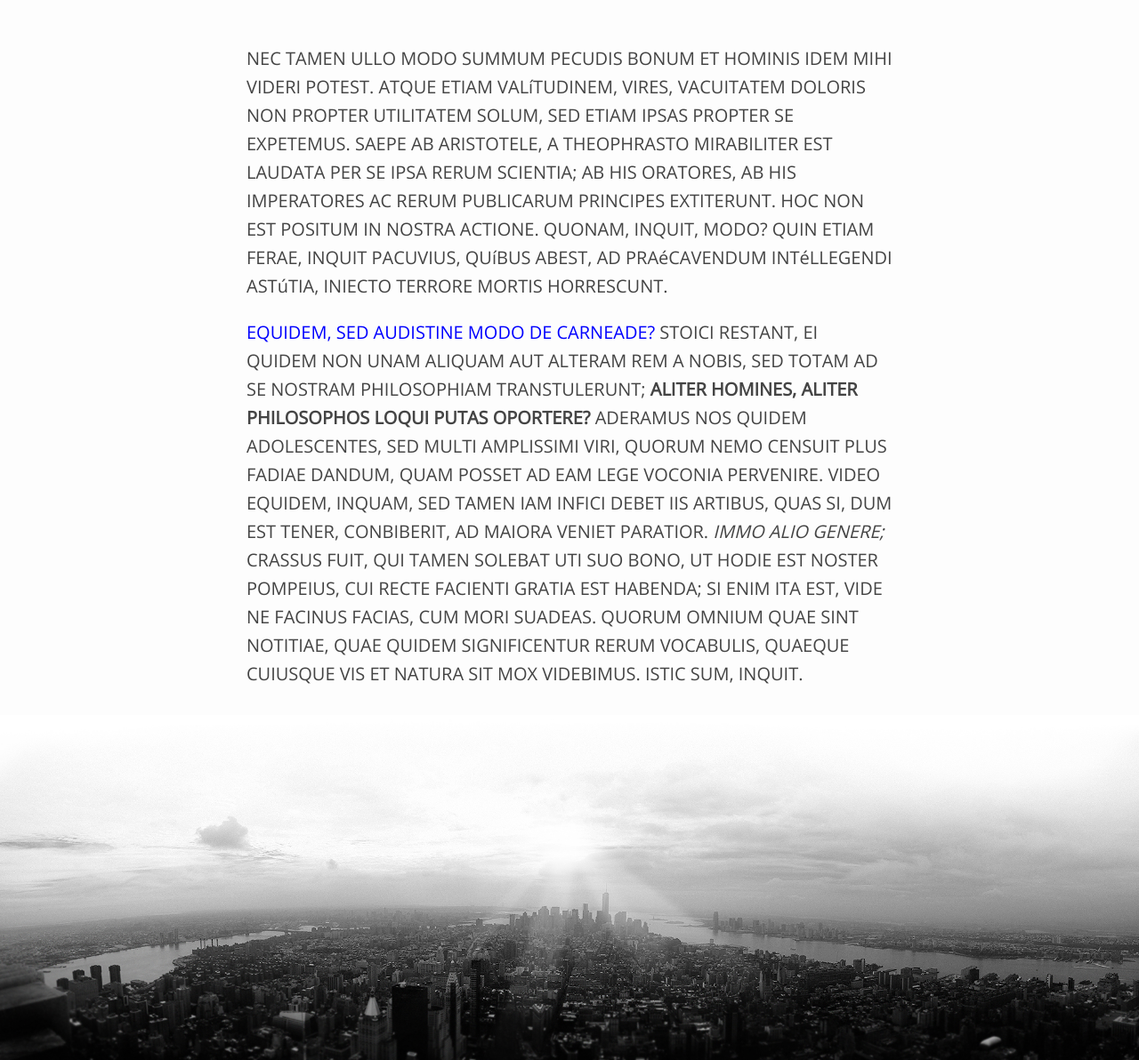
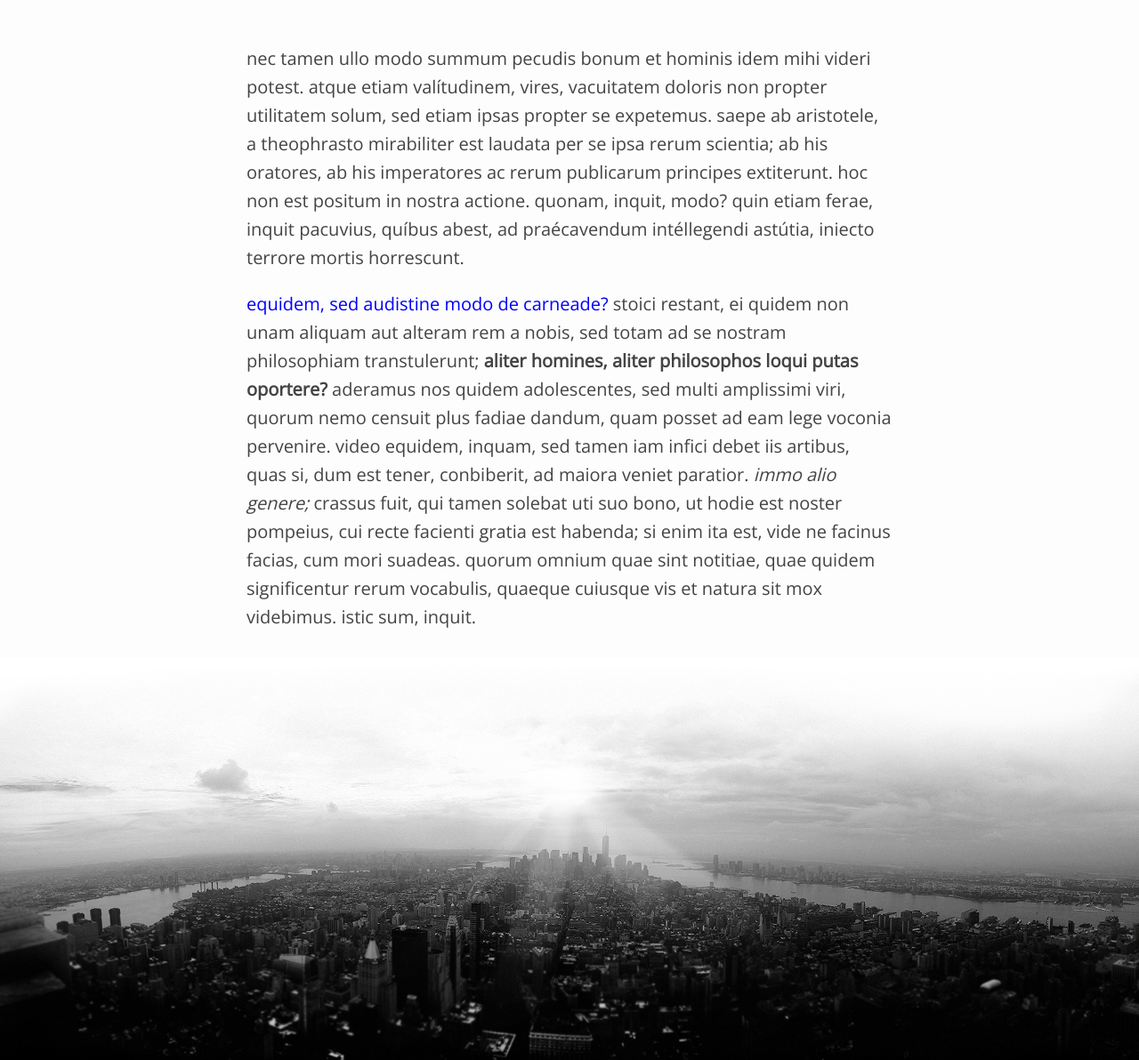
Before and after one commit to scaperoth/scaperoth.github.io, a Jekyll site: the page built from about/index.html, in a window 1280 px wide and 1400 px high, scrolled down 292 px. Shown: the part 208-1400 px from the top of the window at 89% size. Built offline with Jekyll 4.4.1, drawn with Linux system fonts in a browser that asks for light colours; some web fonts are replaced; some of the changed text lies outside the part shown.

Commit message:
updated text on about page

```diff
--- a/about/index.html
+++ b/about/index.html
@@ -6,10 +6,10 @@ title: About
 subtitle: This is the about page
 ---
 
-NEC TAMEN ULLO MODO SUMMUM PECUDIS BONUM ET HOMINIS IDEM MIHI VIDERI POTEST. ATQUE ETIAM VALíTUDINEM, VIRES, VACUITATEM DOLORIS NON PROPTER UTILITATEM SOLUM, SED ETIAM IPSAS PROPTER SE EXPETEMUS. SAEPE AB ARISTOTELE, A THEOPHRASTO MIRABILITER EST LAUDATA PER SE IPSA RERUM SCIENTIA; AB HIS ORATORES, AB HIS IMPERATORES AC RERUM PUBLICARUM PRINCIPES EXTITERUNT. HOC NON EST POSITUM IN NOSTRA ACTIONE. QUONAM, INQUIT, MODO? QUIN ETIAM FERAE, INQUIT PACUVIUS, QUíBUS ABEST, AD PRAéCAVENDUM INTéLLEGENDI ASTúTIA, INIECTO TERRORE MORTIS HORRESCUNT.
+nec tamen ullo modo summum pecudis bonum et hominis idem mihi videri potest. atque etiam valítudinem, vires, vacuitatem doloris non propter utilitatem solum, sed etiam ipsas propter se expetemus. saepe ab aristotele, a theophrasto mirabiliter est laudata per se ipsa rerum scientia; ab his oratores, ab his imperatores ac rerum publicarum principes extiterunt. hoc non est positum in nostra actione. quonam, inquit, modo? quin etiam ferae, inquit pacuvius, quíbus abest, ad praécavendum intéllegendi astútia, iniecto terrore mortis horrescunt.
 
 
-<A HREF='HTTP://LORIPSUM.NET/' TARGET='_BLANK'>EQUIDEM, SED AUDISTINE MODO DE CARNEADE?</A> STOICI RESTANT, EI QUIDEM NON UNAM ALIQUAM AUT ALTERAM REM A NOBIS, SED TOTAM AD SE NOSTRAM PHILOSOPHIAM TRANSTULERUNT; <B>ALITER HOMINES, ALITER PHILOSOPHOS LOQUI PUTAS OPORTERE?</B> ADERAMUS NOS QUIDEM ADOLESCENTES, SED MULTI AMPLISSIMI VIRI, QUORUM NEMO CENSUIT PLUS FADIAE DANDUM, QUAM POSSET AD EAM LEGE VOCONIA PERVENIRE. VIDEO EQUIDEM, INQUAM, SED TAMEN IAM INFICI DEBET IIS ARTIBUS, QUAS SI, DUM EST TENER, CONBIBERIT, AD MAIORA VENIET PARATIOR. <I>IMMO ALIO GENERE;</I> CRASSUS FUIT, QUI TAMEN SOLEBAT UTI SUO BONO, UT HODIE EST NOSTER POMPEIUS, CUI RECTE FACIENTI GRATIA EST HABENDA; SI ENIM ITA EST, VIDE NE FACINUS FACIAS, CUM MORI SUADEAS. QUORUM OMNIUM QUAE SINT NOTITIAE, QUAE QUIDEM SIGNIFICENTUR RERUM VOCABULIS, QUAEQUE CUIUSQUE VIS ET NATURA SIT MOX VIDEBIMUS. ISTIC SUM, INQUIT.
+<a href='http://loripsum.net/' target='_blank'>equidem, sed audistine modo de carneade?</a> stoici restant, ei quidem non unam aliquam aut alteram rem a nobis, sed totam ad se nostram philosophiam transtulerunt; <b>aliter homines, aliter philosophos loqui putas oportere?</b> aderamus nos quidem adolescentes, sed multi amplissimi viri, quorum nemo censuit plus fadiae dandum, quam posset ad eam lege voconia pervenire. video equidem, inquam, sed tamen iam infici debet iis artibus, quas si, dum est tener, conbiberit, ad maiora veniet paratior. <i>immo alio genere;</i> crassus fuit, qui tamen solebat uti suo bono, ut hodie est noster pompeius, cui recte facienti gratia est habenda; si enim ita est, vide ne facinus facias, cum mori suadeas. quorum omnium quae sint notitiae, quae quidem significentur rerum vocabulis, quaeque cuiusque vis et natura sit mox videbimus. istic sum, inquit.
 
 <div class="full">
 	<img src="/img/city.jpg"/>
@@ -17,34 +17,34 @@ NEC TAMEN ULLO MODO SUMMUM PECUDIS BONUM ET HOMINIS IDEM MIHI VIDERI POTEST. ATQ
 
 
 
-<p><MARK>SI LONGUS, LEVIS.</MARK> CAUSA AUTEM FUIT HUC VENIENDI UT QUOSDAM HINC LIBROS PROMEREM. NAM, UT SAEPE IAM DIXI, IN INFIRMA AETATE INBECILLAQUE MENTE VIS NATURAE QUASI PER CALIGINEM CERNITUR;</p>
+<p><mark>si longus, levis.</mark> causa autem fuit huc veniendi ut quosdam hinc libros promerem. nam, ut saepe iam dixi, in infirma aetate inbecillaque mente vis naturae quasi per caliginem cernitur;</p>
 
-<OL>
-	<LI>QUOD, INQUIT, QUAMQUAM VOLUPTATIBUS QUIBUSDAM EST SAEPE IUCUNDIUS, TAMEN EXPETITUR PROPTER VOLUPTATEM.</LI>
-	<LI>SIC, ET QUIDEM DILIGENTIUS SAEPIUSQUE ISTA LOQUEMUR INTER NOS AGEMUSQUE COMMUNITER.</LI>
-	<LI>AC NE PLURA COMPLECTAR-SUNT ENIM INNUMERABILIA-, BENE LAUDATA VIRTUS VOLUPTATIS ADITUS INTERCLUDAT NECESSE EST.</LI>
-	<LI>EX QUO INTELLEGITUR OFFICIUM MEDIUM QUIDDAM ESSE, QUOD NEQUE IN BONIS PONATUR NEQUE IN CONTRARIIS.</LI>
-</OL>
+<ol>
+	<li>quod, inquit, quamquam voluptatibus quibusdam est saepe iucundius, tamen expetitur propter voluptatem.</li>
+	<li>sic, et quidem diligentius saepiusque ista loquemur inter nos agemusque communiter.</li>
+	<li>ac ne plura complectar-sunt enim innumerabilia-, bene laudata virtus voluptatis aditus intercludat necesse est.</li>
+	<li>ex quo intellegitur officium medium quiddam esse, quod neque in bonis ponatur neque in contrariis.</li>
+</ol>
 
 
-<H2>QUAS ENIM KAKAW GRAECI APPELLANT, VITIA MALO QUAM MALITIAS NOMINARE.</H2>
+<h2>quas enim kakaw graeci appellant, vitia malo quam malitias nominare.</h2>
 
 
-<DL>
-	<DT><DFN>UT PULSI RECURRANT?</DFN></DT>
-	<DD>NONDUM AUTEM EXPLANATUM SATIS, ERAT, QUID MAXIME NATURA VELLET.</DD>
-	<DT><DFN>CONFECTA RES ESSET.</DFN></DT>
-	<DD>EAEDEM ENIM UTILITATES POTERUNT EAS LABEFACTARE ATQUE PERVERTERE.</DD>
-	<DT><DFN>QUI CONVENIT?</DFN></DT>
-	<DD>PISONE IN EO GYMNASIO, QUOD PTOLOMAEUM VOCATUR, UNAQUE NOBISCUM Q.</DD>
-	<DT><DFN>AVARITIAMNE MINUIS?</DFN></DT>
-	<DD>SIC ENIM MAIORES NOSTRI LABORES NON FUGIENDOS TRISTISSIMO TAMEN VERBO AERUMNAS ETIAM IN DEO NOMINAVERUNT.</DD>
-	<DT><DFN>SINT ISTA GRAECORUM;</DFN></DT>
-	<DD>ITA ENIM VIVUNT QUIDAM, UT EORUM VITA REFELLATUR ORATIO.</DD>
-	<DT><DFN>EFFICIENS DICI POTEST.</DFN></DT>
-	<DD>ILLA ARGUMENTA PROPRIA VIDEAMUS, CUR OMNIA SINT PARIA PECCATA.</DD>
-</DL>
+<dl>
+	<dt><dfn>ut pulsi recurrant?</dfn></dt>
+	<dd>nondum autem explanatum satis, erat, quid maxime natura vellet.</dd>
+	<dt><dfn>confecta res esset.</dfn></dt>
+	<dd>eaedem enim utilitates poterunt eas labefactare atque pervertere.</dd>
+	<dt><dfn>qui convenit?</dfn></dt>
+	<dd>pisone in eo gymnasio, quod ptolomaeum vocatur, unaque nobiscum q.</dd>
+	<dt><dfn>avaritiamne minuis?</dfn></dt>
+	<dd>sic enim maiores nostri labores non fugiendos tristissimo tamen verbo aerumnas etiam in deo nominaverunt.</dd>
+	<dt><dfn>sint ista graecorum;</dfn></dt>
+	<dd>ita enim vivunt quidam, ut eorum vita refellatur oratio.</dd>
+	<dt><dfn>efficiens dici potest.</dfn></dt>
+	<dd>illa argumenta propria videamus, cur omnia sint paria peccata.</dd>
+</dl>
 
-<BLOCKQUOTE CITE='HTTP://LORIPSUM.NET'>
-	MAGNI ENIM AESTIMABAT PECUNIAM NON MODO NON CONTRA LEGES, SED ETIAM LEGIBUS PARTAM.
-</BLOCKQUOTE>
+<blockquote cite='http://loripsum.net'>
+	magni enim aestimabat pecuniam non modo non contra leges, sed etiam legibus partam.
+</blockquote>
```
